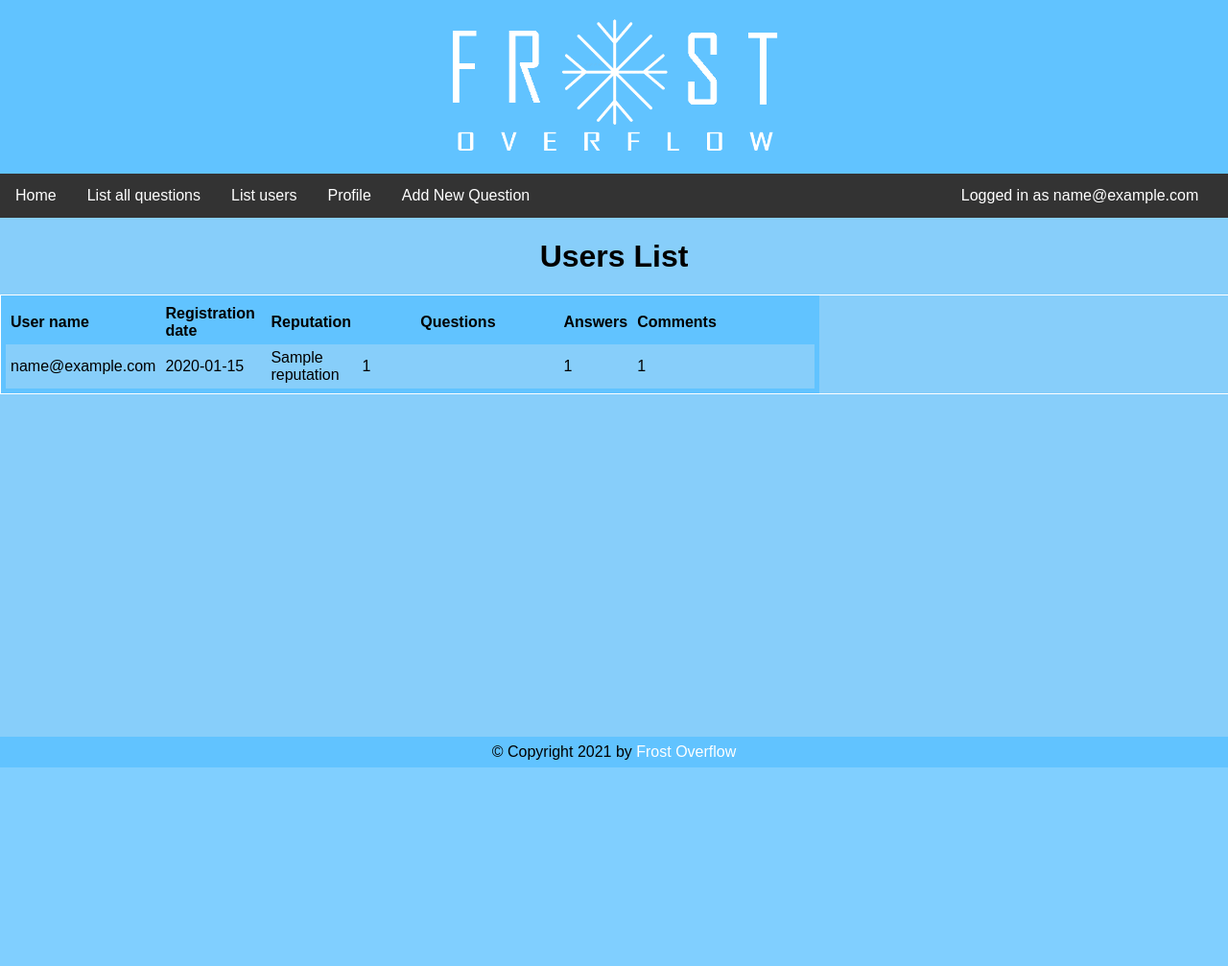
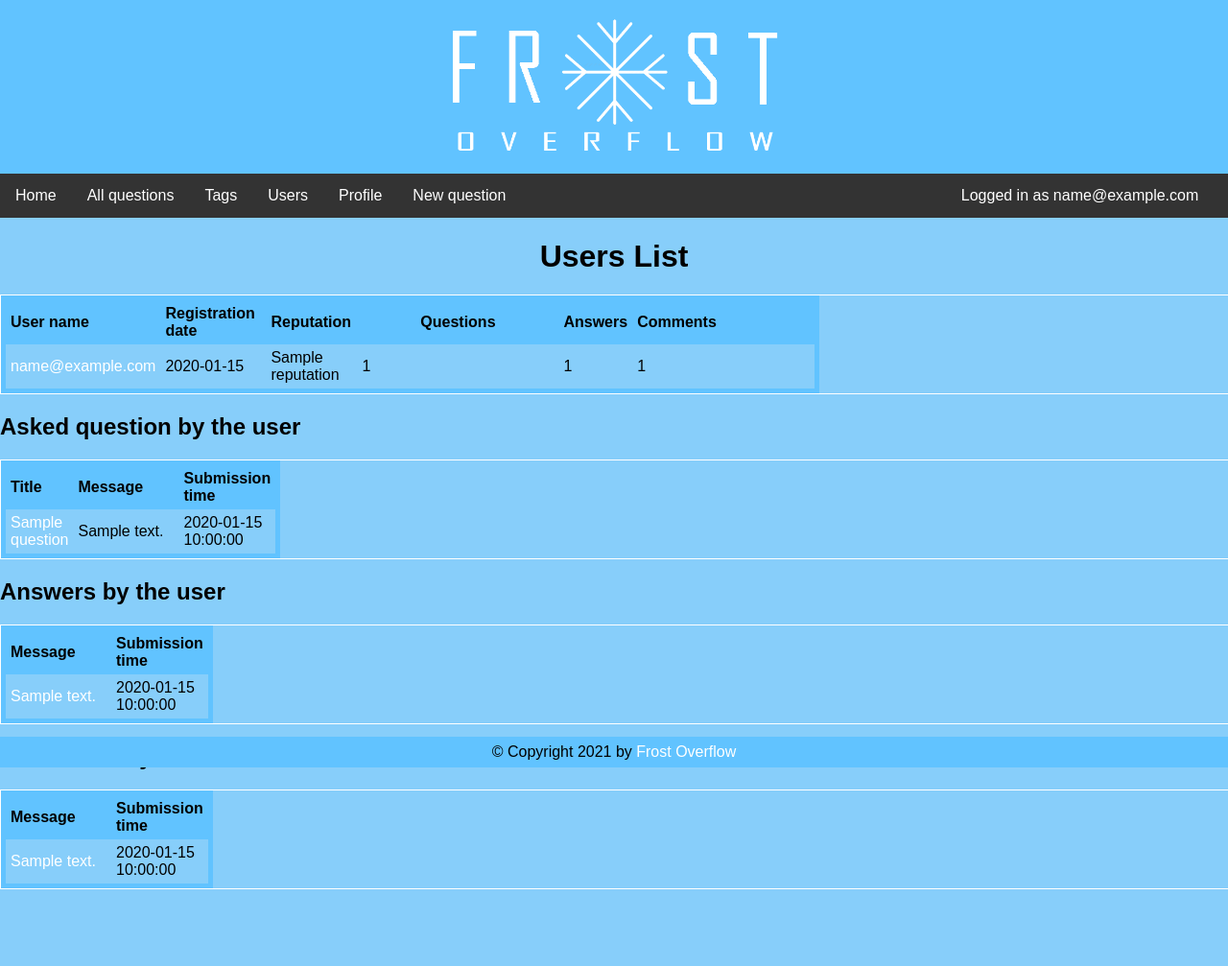
Before and after one commit to CodecoolGlobal/ask-mate-3-python-kispamach, a Flask app: template templates/users.html in a window 1280 px wide; the page is wider, and only the part inside the window is pictured. Shown: that part at 96% size. Before the commit the page ends 800 px from the top of that part, so only its background shows below. Run offline with Flask 2, Linux system fonts and the light colour scheme; the template is opened without the code that fills it: most values are stand-ins (such as "Sample title", 1, 10 or a date in 2020).

Commit message:
Task done, waiting for styling and extras

```diff
--- a/server.py
+++ b/server.py
@@ -223,10 +223,8 @@
 def vote(record_type=None, id=None, vote_type=None):
     util.repu_modifier(record_type, id, vote_type)
     data_handler.vote(vote_type, record_type, id)
-    referrer = request.headers.get("Referer").split("/")
-    if referrer[-2] in ['question', 'answer']:
-        return redirect('/question/' + referrer[-1])
-    return redirect('/list')
+    referrer = request.headers.get("Referer")
+    return redirect(referrer)
 
 
 @app.route("/picture/<picture_type>/<id>")
@@ -300,6 +298,7 @@
     if user_record:
         if password_salter.verify_password(password, user_record['password']):
             session['email'] = email
+            session['userid'] = user_record['userid']
             return redirect(referrer)
         flash("Incorrect username or password!")
         return redirect(referrer)
@@ -335,5 +334,28 @@
     return redirect('/')
 
 
+@app.route("/user/<userid>")
+def user_profile(userid=None):
+    if 'email' in session:
+        email = escape(session['email'])
+        users_data = data_handler.list_users(userid)
+        questions = data_handler.get_many_by_id('question', 'user_id', userid)
+        answers = data_handler.get_many_by_id('answer', 'user_id', userid)
+        comments = data_handler.get_many_by_id('comment', 'user_id', userid)
+        return render_template(
+            "users.html", email=email,
+            users_data=users_data,
+            questions=questions,
+            answers=answers,
+            comments=comments)
+    return redirect('/')
+
+
+@app.route("/tags")
+def tags():
+    email = escape(session['email'])
+    tags = data_handler.get_tags()
+    return render_template("tags.html", email=email, tags=tags)
+
 if __name__ == "__main__":
     app.run(debug=True)
--- a/templates/index.html
+++ b/templates/index.html
@@ -1,7 +1,6 @@
 {% extends "layout.html" %}
 {% block title %}Listing{% endblock %}
 {% block content %}
-
 
   <div id="search">
     <form action="/search">
--- a/templates/layout.html
+++ b/templates/layout.html
@@ -13,7 +13,8 @@
         <ul>
             <li><a href="/">Home</a></li>
             <li><a href="/registration">Register</a></li>
-            <li><a href="/list">List all questions</a></li>
+            <li><a href="/list">All questions</a></li>
+            <li><a href="/tags">Tags</a></li>
             <li style="float: right;">
                 <form action="/login" method="POST">
                     <input type="email" name="email" placeholder="Email address" required>
@@ -33,10 +34,11 @@
         {% else %}
         <ul>
             <li><a href="/">Home</a></li>
-            <li><a href="/list">List all questions</a></li>
-            <li><a href="/users">List users</a></li>
-            <li><a href="/profile">Profile</a></li>
-            <li><a href="/add-question">Add New Question</a></li>
+            <li><a href="/list">All questions</a></li>
+            <li><a href="/tags">Tags</a></li>
+            <li><a href="/users">Users</a></li>
+            <li><a href="/user/{{ session['userid'] }}">Profile</a></li>
+            <li><a href="/add-question">New question</a></li>
             <li class="logout"><a href="/logout">Sign out</a></li>
             <li class="username">Logged in as {{ email }}</li>
         </ul>
--- a/templates/users.html
+++ b/templates/users.html
@@ -17,7 +17,7 @@
       <tbody>
         {% for user in users_data %}
           <tr>
-            <td>{{ user['email'] }}</td>
+            <td><a href="/user/{{ user['userid'] }}">{{ user['email'] }}</a></td>
             <td>{{ user['regtime'] }}</td>
             <td>{{ user['reputation'] }}</td>
             <td>{{ user['question_count'] }}</td>
@@ -28,4 +28,75 @@
       </tbody>
     </table>
   </div>
+  {% if questions %}
+  <div class="user_content">
+    <h2>Asked question by the user</h2>
+    <div style="margin: 0 auto;width: 1356px;border: 1px solid #fff">
+      <table style="border: 5px solid #61c3ff;">
+        <thead>
+          <tr>
+            <th align="left" style="width: 35px;">Title</th>
+            <th align="left" style="width: 100px;">Message</th>
+            <th align="left" style="width: 85px;">Submission time</th>
+          </tr>
+        </thead>
+        <tbody>
+          {% for question in questions %}
+            <tr>
+              <td><a href="/question/{{ question['id'] }}">{{ question['title'] }}</a></td>
+              <td>{{ question['message'] }}</td>
+              <td>{{ question['submission_time'] }}</td>
+            </tr>
+          {% endfor %}
+        </tbody>
+      </table>
+    </div>
+  </div>
+  {% endif %}
+  {% if answers %}
+  <div class="user_content">
+    <h2>Answers by the user</h2>
+    <div style="margin: 0 auto;width: 1356px;border: 1px solid #fff">
+      <table style="border: 5px solid #61c3ff;">
+        <thead>
+          <tr>
+            <th align="left" style="width: 100px;">Message</th>
+            <th align="left" style="width: 85px;">Submission time</th>
+          </tr>
+        </thead>
+        <tbody>
+          {% for answer in answers %}
+            <tr>
+              <td><a href="/question/{{ answer['question_id'] }}">{{ answer['message'] }}</a></td>
+              <td>{{ answer['submission_time'] }}</td>
+            </tr>
+          {% endfor %}
+        </tbody>
+      </table>
+    </div>
+  </div>
+  {% endif %}
+  {% if comments %}
+  <div class="user_content">
+    <h2>Comments by the user</h2>
+    <div style="margin: 0 auto;width: 1356px;border: 1px solid #fff">
+      <table style="border: 5px solid #61c3ff;">
+        <thead>
+          <tr>
+            <th align="left" style="width: 100px;">Message</th>
+            <th align="left" style="width: 85px;">Submission time</th>
+          </tr>
+        </thead>
+        <tbody>
+          {% for comment in comments %}
+            <tr>
+              <td><a href="/question/{{ comment['question_id'] }}">{{ comment['message'] }}</a></td>
+              <td>{{ comment['submission_time'] }}</td>
+            </tr>
+          {% endfor %}
+        </tbody>
+      </table>
+    </div>
+  </div>
+  {% endif %}
 {% endblock %}
```
Also changed, not shown: data_handler.py (+19 -2 lines), templates/tags.html (added, +26 -0 lines).
